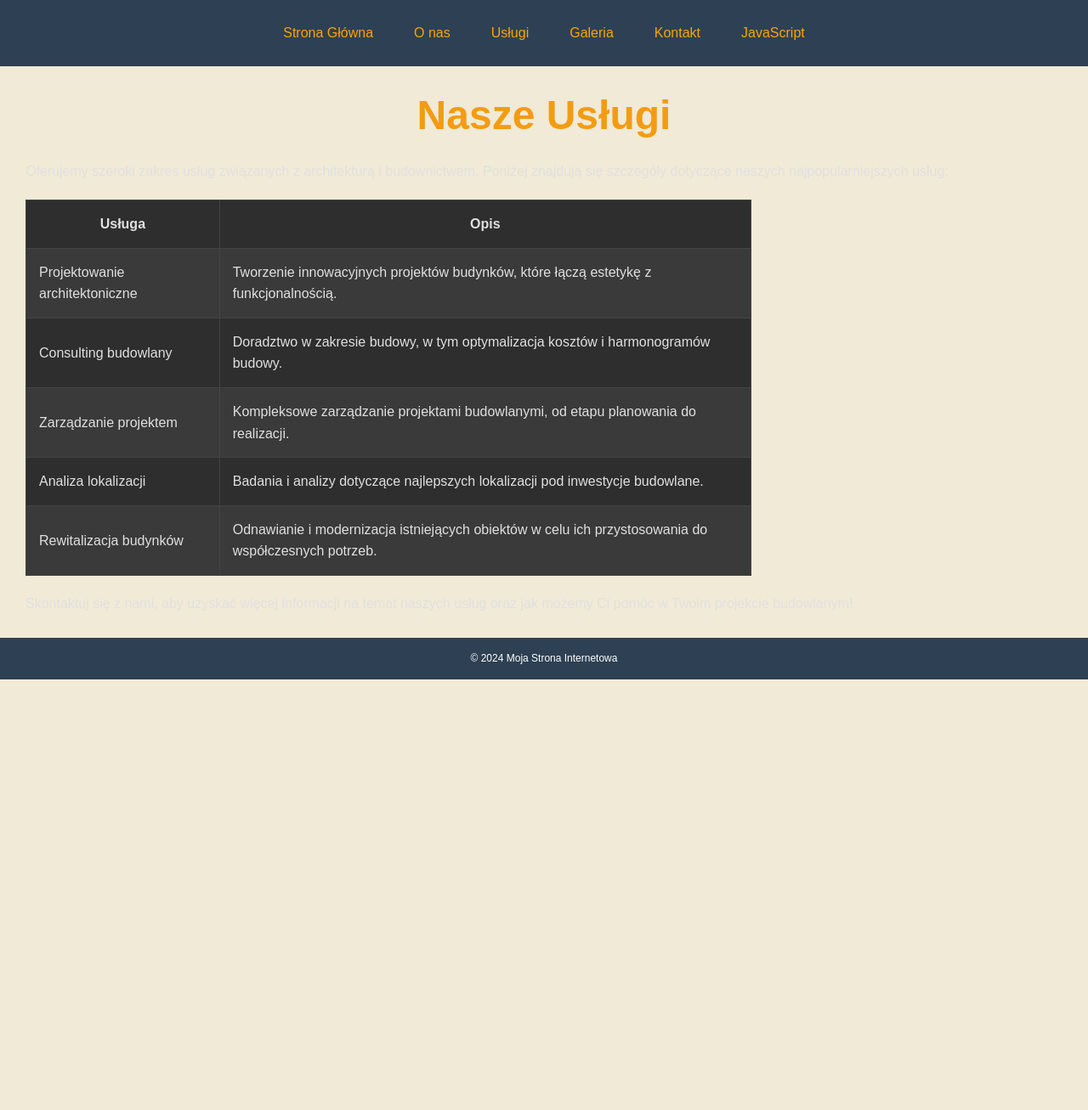
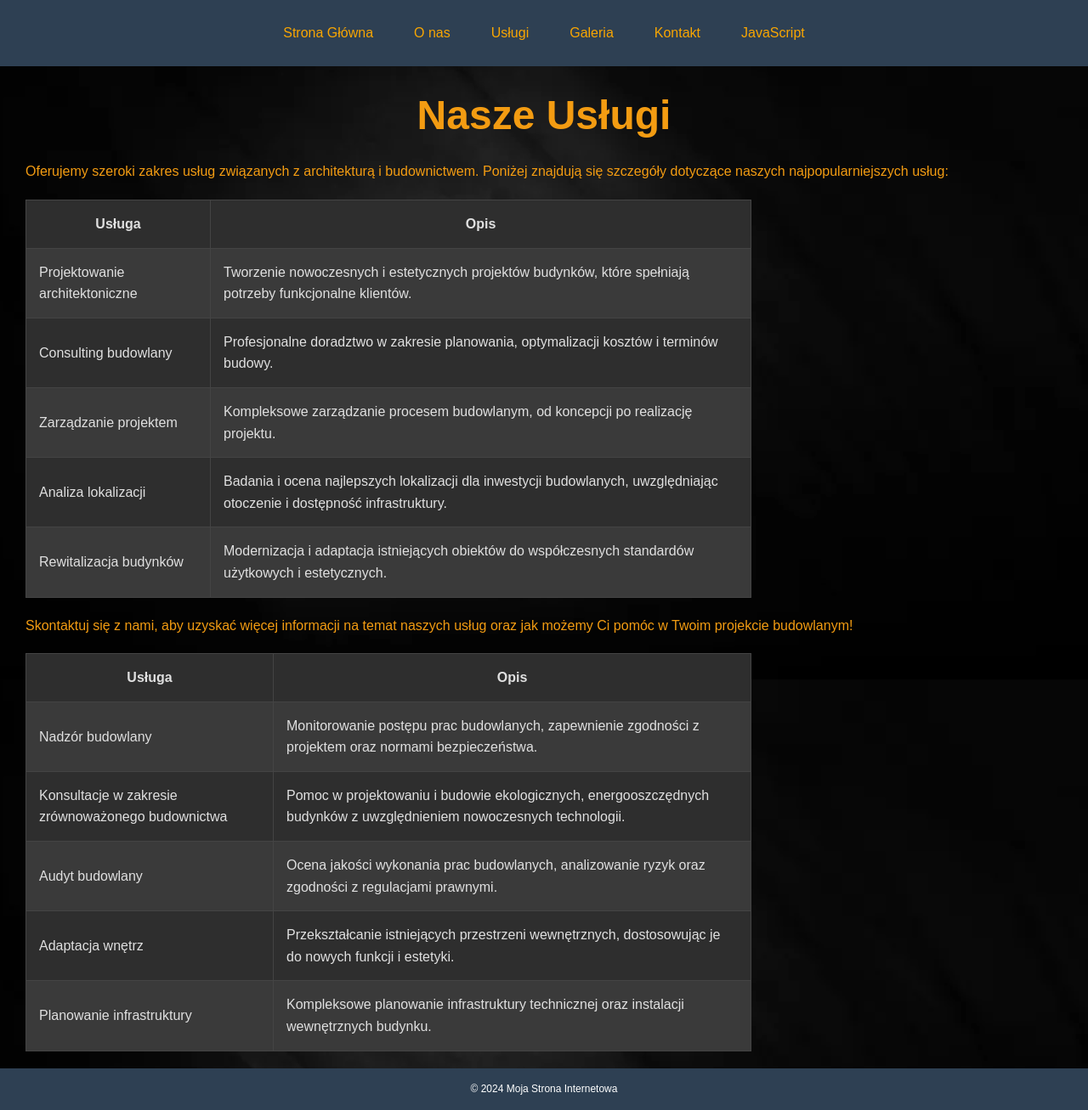
Before and after one commit to JAQBKRU/PAwww, a PHP site: page /webs/services.html in a window 1280 px wide. Shown: the whole page at 85% size. Before the commit the page ends 800 px from the top, so only its background shows below. Run offline with PHP 8.4, Linux system fonts and the light colour scheme.

Commit message:
Added some changes to files

```diff
--- a/lab2/css/style.css
+++ b/lab2/css/style.css
@@ -12,7 +12,7 @@ body {
   margin: 0;
   line-height: 1.6;
   background-color: #F0EAD6;
-  color: #e0e0e0;
+  color: #333;
   font-family: Arial, sans-serif;
   height: 100%;
   display: flex;
@@ -157,6 +157,36 @@ form button:hover {
   background-color: #E67E22;
 }
 
+#javascript_form{
+  float: left;
+}
+
+#javascript_form form, #javascript{
+  width: 300px;
+  float: left;
+}
+
+#javascript_block{
+  float: left;
+  margin: 20px;
+}
+
+#data{
+  width: 300px;
+  height: 200px;
+  padding: 20px;
+  margin: 20px;
+  margin: 20px;
+  background-color: #E67E22;
+  line-height: 160px;
+  text-align: center;
+}
+
+#zegarek{
+  width: 200px;
+  margin: 20px;
+}
+
 img {
   max-width: 100%;
   height: auto;
--- a/lab2/webs/services.html
+++ b/lab2/webs/services.html
@@ -9,7 +9,7 @@
   <meta http-equiv="Content-type" content="text/html; charset=UTF-8" />
   <meta http-equiv="Content-Language" content="pl" />
   </head>
-<body>
+<body style="background-image: url('../images/background.jpg'); color: #f39c12;">
     <header>
         <nav>
             <ul>
@@ -32,26 +32,53 @@
             </tr>
             <tr>
                 <td>Projektowanie architektoniczne</td>
-                <td>Tworzenie innowacyjnych projektów budynków, które łączą estetykę z funkcjonalnością.</td>
+                <td>Tworzenie nowoczesnych i estetycznych projektów budynków, które spełniają potrzeby funkcjonalne klientów.</td>
             </tr>
             <tr>
                 <td>Consulting budowlany</td>
-                <td>Doradztwo w zakresie budowy, w tym optymalizacja kosztów i harmonogramów budowy.</td>
+                <td>Profesjonalne doradztwo w zakresie planowania, optymalizacji kosztów i terminów budowy.</td>
             </tr>
             <tr>
                 <td>Zarządzanie projektem</td>
-                <td>Kompleksowe zarządzanie projektami budowlanymi, od etapu planowania do realizacji.</td>
+                <td>Kompleksowe zarządzanie procesem budowlanym, od koncepcji po realizację projektu.</td>
             </tr>
             <tr>
                 <td>Analiza lokalizacji</td>
-                <td>Badania i analizy dotyczące najlepszych lokalizacji pod inwestycje budowlane.</td>
+                <td>Badania i ocena najlepszych lokalizacji dla inwestycji budowlanych, uwzględniając otoczenie i dostępność infrastruktury.</td>
             </tr>
             <tr>
                 <td>Rewitalizacja budynków</td>
-                <td>Odnawianie i modernizacja istniejących obiektów w celu ich przystosowania do współczesnych potrzeb.</td>
+                <td>Modernizacja i adaptacja istniejących obiektów do współczesnych standardów użytkowych i estetycznych.</td>
             </tr>
         </table>
+
         <p>Skontaktuj się z nami, aby uzyskać więcej informacji na temat naszych usług oraz jak możemy Ci pomóc w Twoim projekcie budowlanym!</p>
+        <table>
+            <tr>
+                <th>Usługa</th>
+                <th>Opis</th>
+            </tr>
+            <tr>
+                <td>Nadzór budowlany</td>
+                <td>Monitorowanie postępu prac budowlanych, zapewnienie zgodności z projektem oraz normami bezpieczeństwa.</td>
+            </tr>
+            <tr>
+                <td>Konsultacje w zakresie zrównoważonego budownictwa</td>
+                <td>Pomoc w projektowaniu i budowie ekologicznych, energooszczędnych budynków z uwzględnieniem nowoczesnych technologii.</td>
+            </tr>
+            <tr>
+                <td>Audyt budowlany</td>
+                <td>Ocena jakości wykonania prac budowlanych, analizowanie ryzyk oraz zgodności z regulacjami prawnymi.</td>
+            </tr>
+            <tr>
+                <td>Adaptacja wnętrz</td>
+                <td>Przekształcanie istniejących przestrzeni wewnętrznych, dostosowując je do nowych funkcji i estetyki.</td>
+            </tr>
+            <tr>
+                <td>Planowanie infrastruktury</td>
+                <td>Kompleksowe planowanie infrastruktury technicznej oraz instalacji wewnętrznych budynku.</td>
+            </tr>
+        </table>
     </main>
   <footer>
     <p>© 2024 Moja Strona Internetowa</p>
```
Also changed, not shown: lab2/javascript/kolorujtlo.js (added, +56 -0 lines), lab2/javascript/timedata.js (added, +48 -0 lines), lab2/kolorujtlo.js (deleted, +0 -55 lines), lab2/timedata.js (deleted, +0 -47 lines), lab2/webs/javascript.html (+7 -5 lines).
